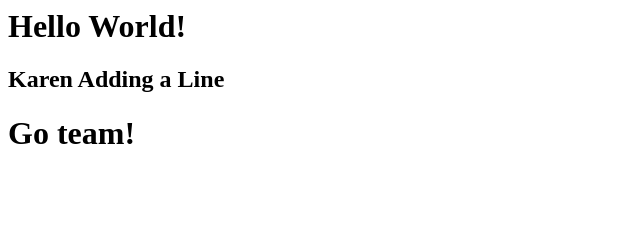
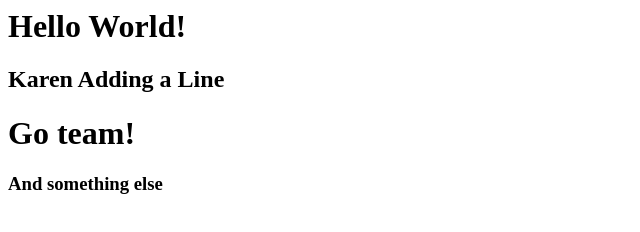
Before and after one commit to kglibrarian/mictest, a plain HTML site: page index.html in a window 1280 px wide. Shown: the whole page, without its empty margins (0-640 px from the left). Drawn offline with Linux system fonts and the light colour scheme.

Commit message:
adding again from Karen

```diff
--- a/index.html
+++ b/index.html
@@ -2,4 +2,5 @@
     <h1>Hello World!</h1>
     <h2>Karen Adding a Line</h2>
     <h1>Go team!</h1>
+    <h3>And something else </h3>
 </html>
```
